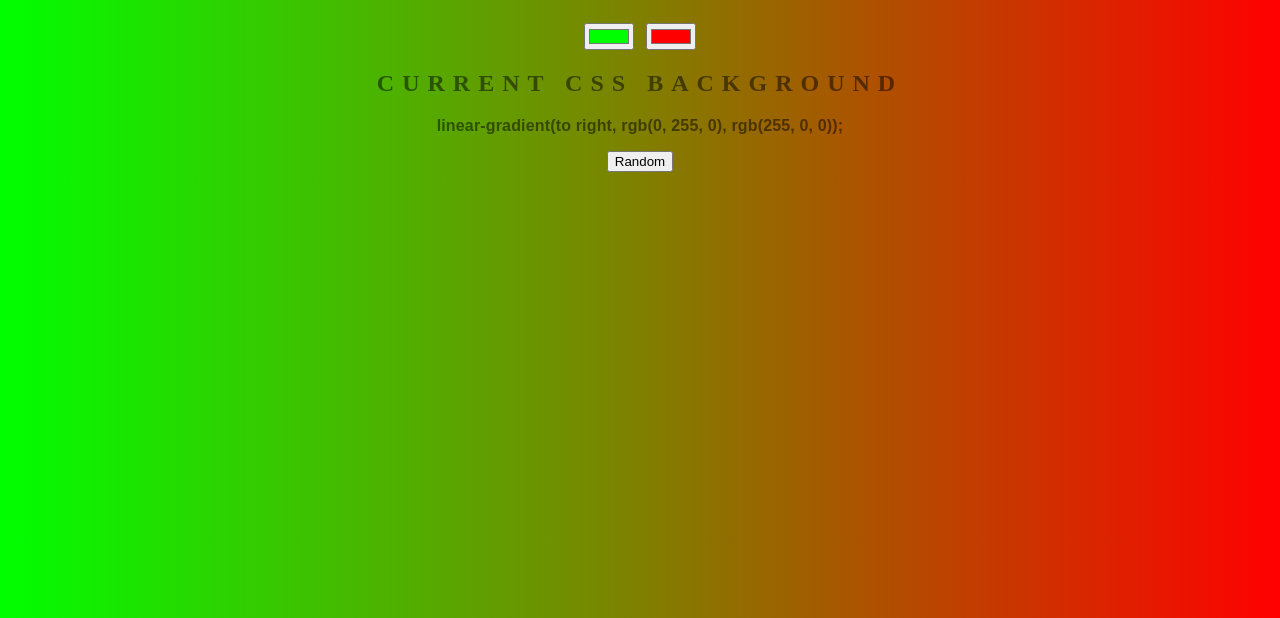
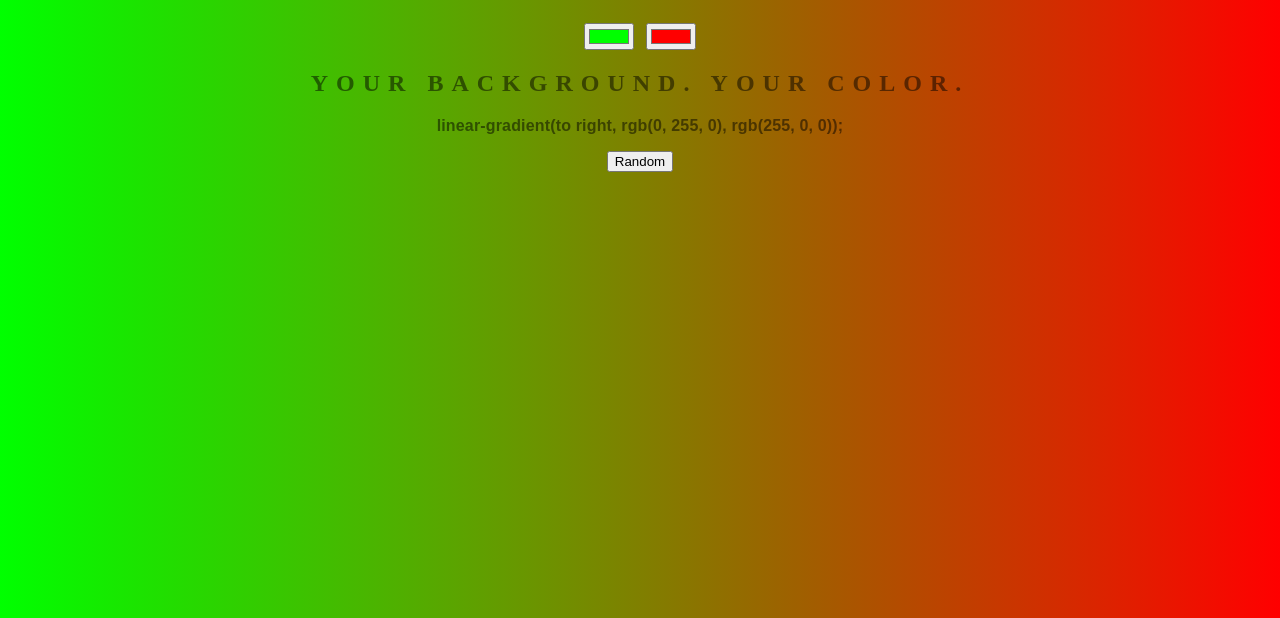
Before and after one commit to akmal-17/background-generator, a plain HTML site: page index.html in a window 1280 px wide. Shown: the part 182-800 px from the top of the page. Drawn offline with Linux system fonts and the light colour scheme.

Commit message:
Changed the h2 text

```diff
--- a/index.html
+++ b/index.html
@@ -8,7 +8,7 @@
 	<h1>Background Generator</h1>
 	<input class="color1" type="color" name="Color 1" value="#00ff00">
 	<input class="color2" type="color" name="Color 1" value="#ff0000">
-	<h2>Current CSS Background</h2>
+	<h2>Your Background. Your Color.</h2>
 	<h3></h3>
 	<button id="random" type="button">Random</button>
 	<script type="text/javascript" src="script.js"></script>
```
